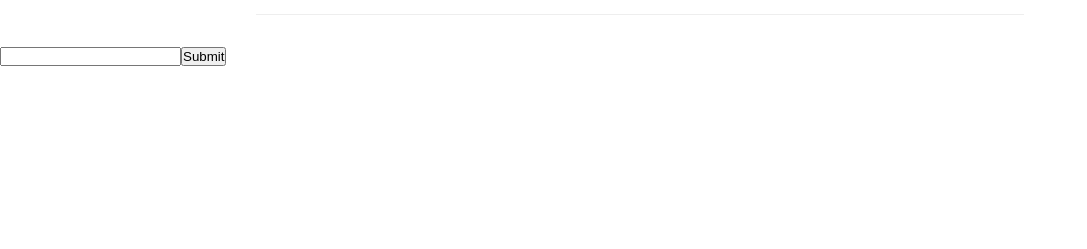
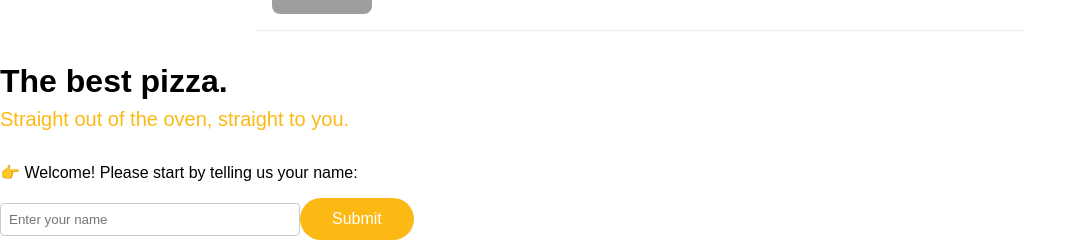
Before and after one commit to AlexKolodrybec/React, a React (Vite) app in the folder pizza-menu/: page / in a window 1280 px wide. Shown: the part 2474-2723 px from the top of the page, without its empty margins (0-1087 px from the left). Before the commit the page ends 2540 px from the top, so only its background shows below. Built offline with nearby package versions, Linux system fonts and the light colour scheme; grey boxes are pictures that could not be loaded.

Commit message:
Homework

```diff
--- a/pizza-menu/src/App.jsx
+++ b/pizza-menu/src/App.jsx
@@ -1,13 +1,13 @@
 import Menu from "./components/Menu";
 import Header from "./components/Header";
-import LoginForm from "./components/LoginForm";
+import Form from "./components/Form";
 
 function App() {
     return (
         <div>
             <Header username="ALEX"/>
             <Menu />
-            <LoginForm/>
+            <Form titleText="The best pizza." subtitleText="Straight out of the oven, straight to you." welcomeText="Welcome! Please start by telling us your name:"/>
         </div>
     );
 }
--- a/pizza-menu/src/components/Button.jsx
+++ b/pizza-menu/src/components/Button.jsx
@@ -1,9 +1,13 @@
-const Button = ( props ) => {
-    const { buttonName, className } = props;
-    return (
-        <button className={className}>
-            {buttonName}
-        </button>
-    );
+const Button = ({ buttonText, className, onClick, disabled }) => {
+  return (
+    <button
+      className={className}
+      onClick={onClick}
+      disabled={disabled}
+    >
+      {buttonText}
+    </button>
+  );
 };
+
 export default Button;
--- a/pizza-menu/src/components/CartControl.jsx
+++ b/pizza-menu/src/components/CartControl.jsx
@@ -1,45 +1,29 @@
-import { useState } from 'react';
+import Button from './Button';
 
-const CartControl = ({ isSoldOut }) => {
-  const [isInCart, setIsInCart] = useState(false);
-  const [count, setCount] = useState(1);
-
-  const handleAddToCart = () => {
-    if (!isSoldOut) {
-      setIsInCart(true);
-    }
-  };
-
-  const handleDecrement = () => {
-    if (count > 1) {
-      setCount(count - 1);
-    } else {
-      setIsInCart(false);
-      setCount(1);
-    }
-  };
-
-  const handleIncrement = () => {
-    setCount(count + 1);
-  };
-
+const CartControl = ({ isSoldOut, count, onIncrement, onDecrement }) => {
   return (
     <div className="cart-controls">
       {isSoldOut ? (
         <span className="sold-out">SOLD OUT</span>
-      ) : !isInCart ? (
-        <button className="add-to-cart" onClick={handleAddToCart}>
-          Add to Cart
-        </button>
+      ) : count === 0 ? (
+        <Button
+          className="add-to-cart"
+          onClick={onIncrement}
+          buttonText="Add to Cart"
+        />
       ) : (
         <div className="counter">
-          <button className="decrement" onClick={handleDecrement}>
-            -
-          </button>
+          <Button
+            className="decrement"
+            onClick={onDecrement}
+            buttonText="-"
+          />
           <span>{count}</span>
-          <button className="increment" onClick={handleIncrement}>
-            +
-          </button>
+          <Button
+            className="increment"
+            onClick={onIncrement}
+            buttonText="+"
+          />
         </div>
       )}
     </div>
--- a/pizza-menu/src/components/Form.jsx
+++ b/pizza-menu/src/components/Form.jsx
@@ -1,15 +1,27 @@
+import { useState } from 'react';
 import Input from './Input';
 import Button from './Button';
-const Form = ( props ) => {
-    const { titleText, subtitleText, welcomeText} = props;
+
+const Form = ({ titleText, subtitleText, welcomeText }) => {
+  const [inputValue, setInputValue] = useState('');
+
+  const handleInputChange = (e) => {
+    setInputValue(e.target.value);
+  };
+
+  const handleButtonClick = () => {
+    console.log("Name:", inputValue);
+  };
+
   return (
     <main>
       <h1>{titleText}</h1>
-            <p className="subtitle">{subtitleText,}</p>
+      <p className="subtitle">{subtitleText}</p>
       <p className="welcome">👉 {welcomeText}</p>
-            <Input/>
-            <Button/>
+      <Input type="text" value={inputValue} onChange={handleInputChange} placeholder={"Enter your name"} />
+      <Button className="btn" buttonText="Submit" onClick={handleButtonClick} />
     </main>
   );
 };
+
 export default Form;
--- a/pizza-menu/src/components/Input.jsx
+++ b/pizza-menu/src/components/Input.jsx
@@ -1,10 +1,10 @@
-const Input = ( props ) => {
-    const { text, placeholder, ariaLabel } = props;
+const Input = ({ text, value, onChange, placeholder }) => {
   return (
     <input
       type={text}
+      value={value}
+      onChange={onChange}
       placeholder={placeholder}
-            aria-label={ariaLabel}
     />
   );
 };
--- a/pizza-menu/src/components/LoginForm.jsx
+++ /dev/null
@@ -1,23 +0,0 @@
-import { useState } from 'react';
-
-const LoginForm = () => {
-    const [username, setUsername] = useState('def')
-
-    const handelFormSubmit = (event) => {
-        event.preventDefault();
-        console.log("username", username)
-    }
-
-    const handleInputChange = () => {
-        setUsername(event.target.value)
-    }
-
-    return (
-        <form onSubmit={handelFormSubmit}>
-            <input onChange={handleInputChange} />
-            <button type="submit">Submit</button>
-        </form>
-    )
-}
-
-export default LoginForm
--- a/pizza-menu/src/components/PizzaItem.jsx
+++ b/pizza-menu/src/components/PizzaItem.jsx
@@ -1,6 +1,19 @@
+import { useState } from 'react';
 import CartControl from './CartControl';
 
 const PizzaItem = ({ pizza }) => {
+  const [count, setCount] = useState(0);
+
+  const handleIncrement = () => {
+    setCount(count + 1);
+  };
+
+  const handleDecrement = () => {
+    if (count > 0) {
+      setCount(count - 1);
+    }
+  };
+
   return (
     <div className="pizza-item">
       <img
@@ -17,7 +30,12 @@ const PizzaItem = ({ pizza }) => {
           <p className="price">€{pizza.unitPrice.toFixed(2)}</p>
         )}
       </div>
-      <CartControl isSoldOut={pizza.soldOut} />
+      <CartControl
+        isSoldOut={pizza.soldOut}
+        count={count}
+        onIncrement={handleIncrement}
+        onDecrement={handleDecrement}
+      />
     </div>
   );
 };
--- a/pizza-menu/src/index.css
+++ b/pizza-menu/src/index.css
@@ -109,3 +109,42 @@ header {
 .counter span {
   font-weight: bold;
 }
+
+h1 {
+  font-size: 2rem;
+  margin-bottom: 0.5rem;
+}
+
+.subtitle {
+  color: #FDB913;
+  font-size: 1.25rem;
+  margin-bottom: 2rem;
+}
+
+.welcome {
+  margin-bottom: 1rem;
+}
+
+input {
+  width: 100%;
+  max-width: 300px;
+  padding: 0.5rem;
+  margin-bottom: 1rem;
+  border: 1px solid #ccc;
+  border-radius: 4px;
+}
+
+.btn {
+  background-color: #FDB913;
+  color: white;
+  border: none;
+  padding: 0.75rem 2rem;
+  font-size: 1rem;
+  border-radius: 9999px;
+  cursor: pointer;
+  transition: background-color 0.3s;
+}
+
+.btn:hover {
+  background-color: #e5a700;
+}
```
Lines whose indentation alone changed are shown as unchanged.
